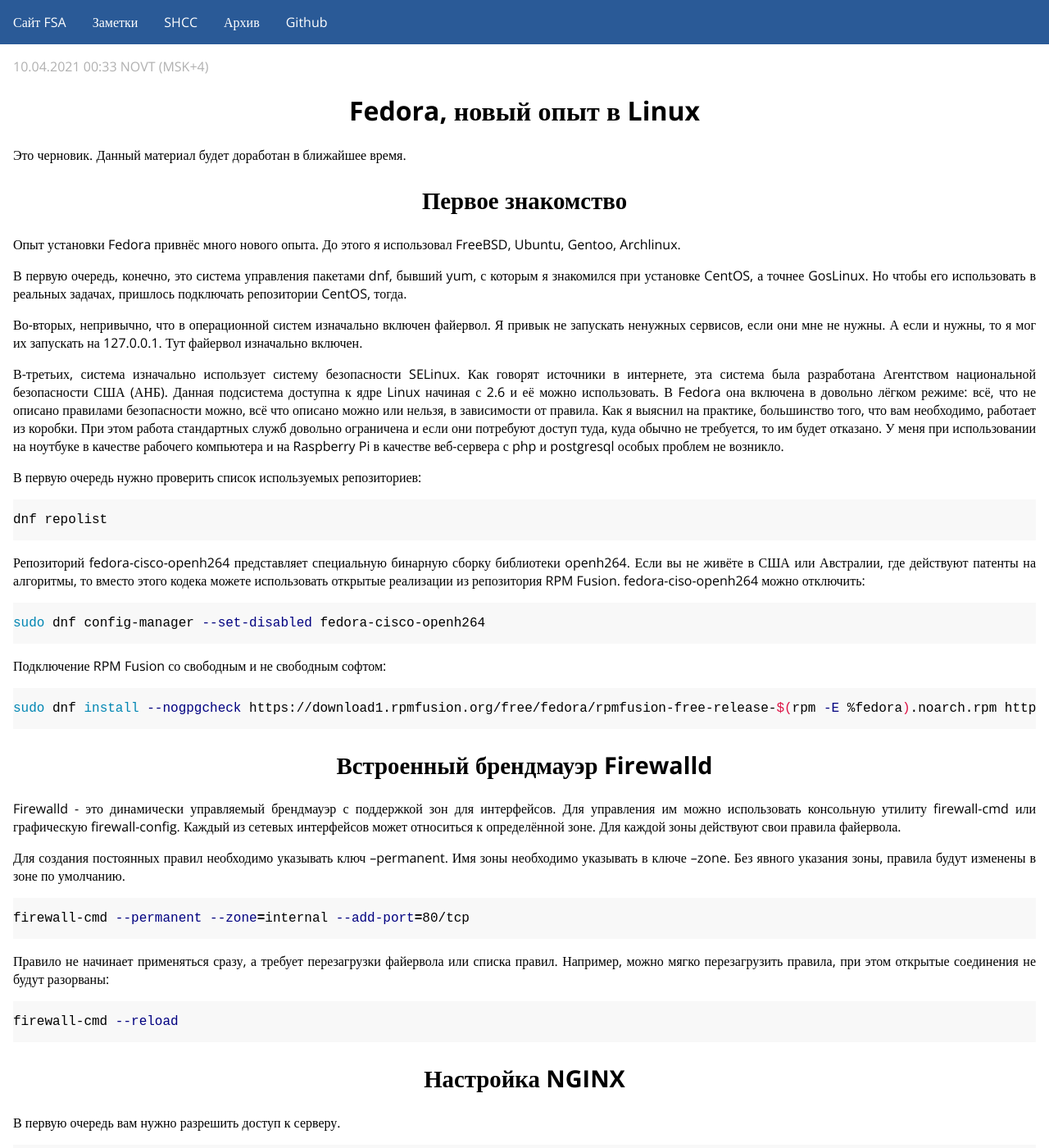
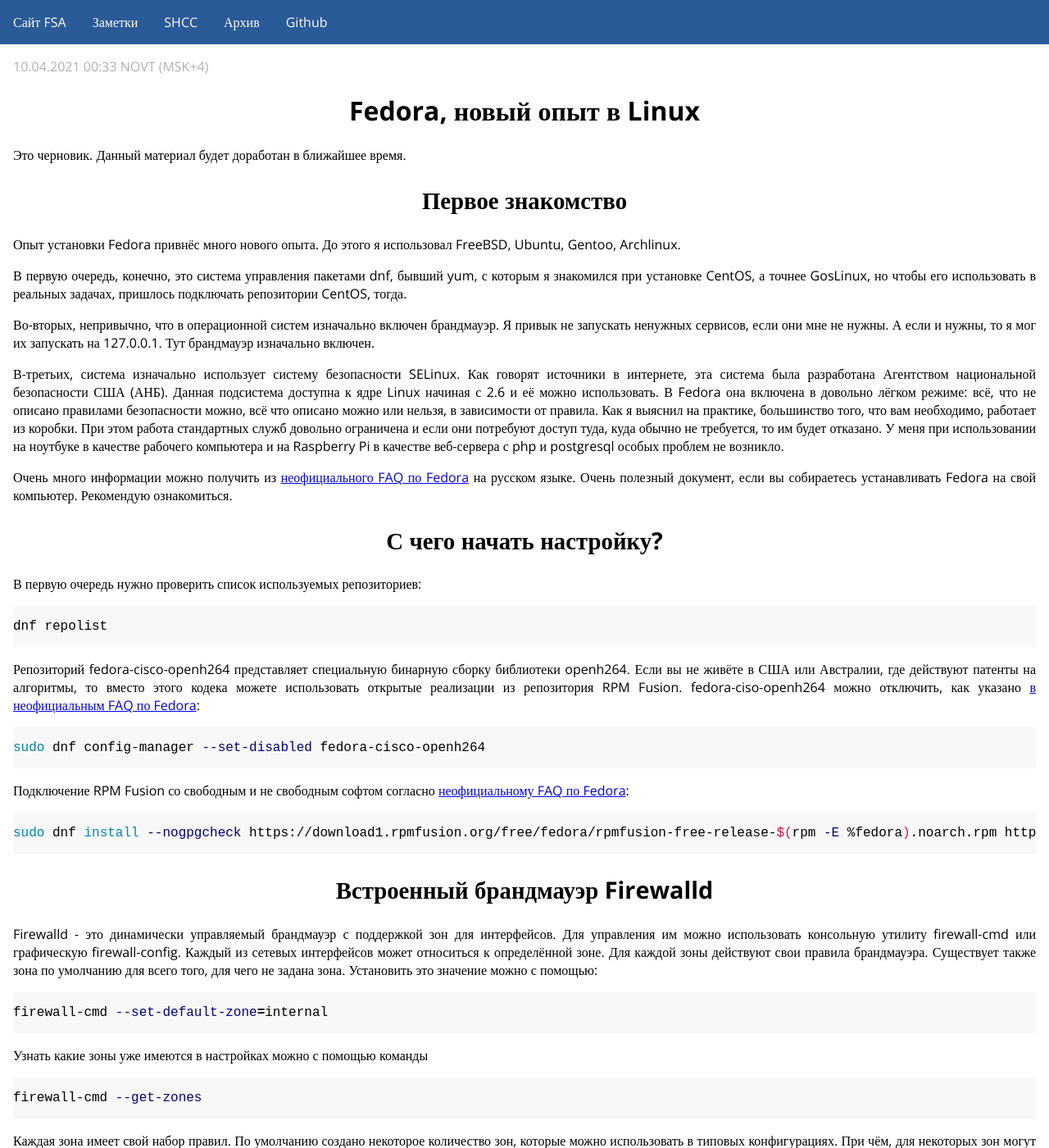
Before and after one commit to fsa/site, a Jekyll site: the page built from _posts/2021-04-12-fedora_first_steps.md, in a window 1280 px wide and 1400 px high. Shown: the whole window at 82% size. Built offline with Jekyll 4.4.1, drawn with Linux system fonts in a browser that asks for light colours; some of the changed text lies outside the part shown.

Commit message:
Доработка заметки по Fedora.

````diff
--- a/_posts/2021-04-12-fedora_first_steps.md
+++ b/_posts/2021-04-12-fedora_first_steps.md
@@ -12,11 +13,15 @@
 
 Опыт установки Fedora привнёс много нового опыта. До этого я использовал FreeBSD, Ubuntu, Gentoo, Archlinux.
 
-В первую очередь, конечно, это система управления пакетами dnf, бывший yum, с которым я знакомился при установке CentOS, а точнее GosLinux. Но чтобы его использовать в реальных задачах, пришлось подключать репозитории CentOS, тогда.
+В первую очередь, конечно, это система управления пакетами dnf, бывший yum, с которым я знакомился при установке CentOS, а точнее GosLinux, но чтобы его использовать в реальных задачах, пришлось подключать репозитории CentOS, тогда.
 
-Во-вторых, непривычно, что в операционной систем изначально включен файервол. Я привык не запускать ненужных сервисов, если они мне не нужны. А если и нужны, то я мог их запускать на 127.0.0.1. Тут файервол изначально включен.
+Во-вторых, непривычно, что в операционной систем изначально включен брандмауэр. Я привык не запускать ненужных сервисов, если они мне не нужны. А если и нужны, то я мог их запускать на 127.0.0.1. Тут брандмауэр изначально включен.
 
 В-третьих, система изначально использует систему безопасности SELinux. Как говорят источники в интернете, эта система была разработана Агентством национальной безопасности США (АНБ). Данная подсистема доступна к ядре Linux начиная с 2.6 и её можно использовать. В Fedora она включена в довольно лёгком режиме: всё, что не описано правилами безопасности можно, всё что описано можно или нельзя, в зависимости от правила. Как я выяснил на практике, большинство того, что вам необходимо, работает из коробки. При этом работа стандартных служб довольно ограничена и если они потребуют доступ туда, куда обычно не требуется, то им будет отказано. У меня при использовании на ноутбуке в качестве рабочего компьютера и на Raspberry Pi в качестве веб-сервера с php и postgresql особых проблем не возникло.
+
+Очень много информации можно получить из [неофициального FAQ по Fedora](https://russianfedora.github.io/FAQ/) на русском языке. Очень полезный документ, если вы собираетесь устанавливать Fedora на свой компьютер. Рекомендую ознакомиться.
+
+## С чего начать настройку?
 
 В первую очередь нужно проверить список используемых репозиториев:
 
@@ -24,21 +29,33 @@
 dnf repolist
 ```
 
-Репозиторий fedora-cisco-openh264 представляет специальную бинарную сборку библиотеки openh264. Если вы не живёте в США или Австралии, где действуют патенты на алгоритмы, то вместо этого кодека можете использовать открытые реализации из репозитория RPM Fusion. fedora-ciso-openh264 можно отключить:
+Репозиторий fedora-cisco-openh264 представляет специальную бинарную сборку библиотеки openh264. Если вы не живёте в США или Австралии, где действуют патенты на алгоритмы, то вместо этого кодека можете использовать открытые реализации из репозитория RPM Fusion. fedora-ciso-openh264 можно отключить, как указано [в неофициальным FAQ по Fedora](https://russianfedora.github.io/FAQ/package-manager.html#fedora-cisco-openh264):
 
 ```bash
 sudo dnf config-manager --set-disabled fedora-cisco-openh264
 ```
 
-Подключение RPM Fusion со свободным и не свободным софтом:
+Подключение RPM Fusion со свободным и не свободным софтом согласно [неофициальному FAQ по Fedora](https://russianfedora.github.io/FAQ/generic-info.html#rpm-fusion):
 
 ```bash
 sudo dnf install --nogpgcheck https://download1.rpmfusion.org/free/fedora/rpmfusion-free-release-$(rpm -E %fedora).noarch.rpm https://download1.rpmfusion.org/nonfree/fedora/rpmfusion-nonfree-release-$(rpm -E %fedora).noarch.rpm
 ```
 
-## Встроенный брендмауэр Firewalld
+## Встроенный брандмауэр Firewalld
 
-Firewalld - это динамически управляемый брендмауэр с поддержкой зон для интерфейсов. Для управления им можно использовать консольную утилиту firewall-cmd или графическую firewall-config. Каждый из сетевых интерфейсов может относиться к определённой зоне. Для каждой зоны действуют свои правила файервола.
+Firewalld - это динамически управляемый брандмауэр с поддержкой зон для интерфейсов. Для управления им можно использовать консольную утилиту firewall-cmd или графическую firewall-config. Каждый из сетевых интерфейсов может относиться к определённой зоне. Для каждой зоны действуют свои правила брандмауэра. Существует также зона по умолчанию для всего того, для чего не задана зона. Установить это значение можно с помощью:
+
+```bash
+firewall-cmd --set-default-zone=internal
+```
+
+Узнать какие зоны уже имеются в настройках можно с помощью команды
+
+```bash
+firewall-cmd --get-zones
+```
+
+Каждая зона имеет свой набор правил. По умолчанию создано некоторое количество зон, которые можно использовать в типовых конфигурациях. При чём, для некоторых зон могут использоваться довольно сложные правила, например, для зоны external производиться трансляция IP-адресов (NAT). Подробнее о зонах можно узнать в документации.
 
 Для создания постоянных правил необходимо указывать ключ --permanent. Имя зоны необходимо указывать в ключе --zone. Без явного указания зоны, правила будут изменены в зоне по умолчанию.
 
@@ -46,7 +63,7 @@
 firewall-cmd --permanent --zone=internal --add-port=80/tcp
 ```
 
-Правило не начинает применяться сразу, а требует перезагрузки файервола или списка правил. Например, можно мягко перезагрузить правила, при этом открытые соединения не будут разорваны:
+Правило не начинает применяться сразу, а требует перезагрузки брандмауэра или списка правил. Например, можно мягко перезагрузить правила, при этом открытые соединения не будут разорваны:
 
 ```bash
 firewall-cmd --reload
@@ -61,49 +78,51 @@
 firewall-cmd --reload
 ```
 
-... Много деталей
+... (тут должно быть продолжение заметки :) )
 
 ## Настройка php
 
-Устанавливаемым php для командной строки и php-fpm. если нужно. Попутно нужные модули:
+Устанавливаем php-cli (для командной строки) и php-fpm (демон для веб). Попутно, нужные модули:
 
 ```bash
 dnf install php-cli php-fpm php-pgsql php-json php-mbstring
 ```
 
-Мне ещё понадобился php-process для работы с разделяемой памятью, семафорами и очередями.
-
-При настройке fpm не забыть
+Если вы используете определённого пользователя для демона php и веб-сервера, то, чтобы работали настройки с пользователем и группой, нужно отключить ACL:
 
 ```ini
 ;listen.acl_users = apache,nginx
 ```
 
-Если нужны подключения по сети с сервера (в том числе proxy). то включить:
+Но лучше воспользоваться ими... (тут не хватает описания :) )
+
+Если нужны подключения по сети с сервера (в том числе proxy), то нужно включить:
+
+### SELinux
 
 ```bash
 setsebool -P httpd_can_network_connect 1
 ```
 
-Разрешить читать веб-серверу файлы
+Разрешить читать веб-серверу файлы из определённой папки (в примере `/home/fsa/www/*`)
 
 ```bash
 semanage fcontext -a -t httpd_sys_content_t "/home/fsa/www(/.*)?"
 ```
 
-Разрешить писать веб-серверу файлы
+Разрешить писать веб-серверу файлы в определённую папку (в примере `/home/fsa/www/log/*`)
 
 ```bash
 semanage fcontext -a -t httpd_sys_rw_content_t "/home/fsa/www/log(/.*)?"
 ```
 
-После изменений нужно запустить обновление ACL в соответствии с новыми правилами:
+После добавления правил для папок нужно запустить обновление ACL в соответствии с новыми правилами (в примере папка `/home/fsa/www`):
 
 ```bash
 restorecon -R -v /home/fsa/www
 ```
 
-Просмотреть ваши правила:
+Просмотреть все добавленные вами правила можно с помощью команды
 
 ```bash
 semanage fcontext -C -l
@@ -111,11 +130,13 @@
 
 ## Создание собственного модуля SELinux
 
+Для php мне понадобился модуль php-process для работы с разделяемой памятью, семафорами и очередями. К сожалению, при его установке не подключаются разрешения SELinux для работы этих механизмов. Понадобилось создание своей конфигурации.
+
 ```bash
 cat /var/log/audit/audit.log | audit2allow -m myapp > myapp.te
 ```
 
-редактируем и компилируем
+Далее, редактируем и компилируем и устанавливаем модуль SELinux:
 
 ```bash
 checkmodule -M -m -o myapp.mod myapp.te
@@ -123,7 +144,7 @@
 semodule -i myapp.pp
 ```
 
-Удаление модуля
+Удаление модуля по его имени:
 
 ```bash
 semodule -r myapp
@@ -151,11 +172,11 @@
 \password fsa
 ```
 
-`/var/lib/pgsql/data/pg_hba.conf` установить md5
+Далее в файле `/var/lib/pgsql/data/pg_hba.conf` необходимо установить `scram-sha-256` (как наиболее безопасный) или `md5` (устаревший) способ хранения паролей для записей потенциально уязвимых хостов.
 
 ## Порт 5355 LLMNR
 
-У меня изначально на Fedora был открыт порт 5355. который числится как LLMNR. Можете погуглить что это такое, и если вам оно не нужно, то можно просто отключить этот сервис через файл `/etc/systemd/resolved.conf` установив LLMNR=no.
+Изначально на Fedora был открыт порт 5355. который числится как LLMNR. Можете погуглить что это такое, и если вам оно не нужно, то можно просто отключить этот сервис через файл `/etc/systemd/resolved.conf` установив LLMNR=no.
 
 ## Полезные ссылки
 
````
Also changed, not shown: other parts of _posts/2021-04-12-fedora_first_steps.md (+1 -0 lines).
